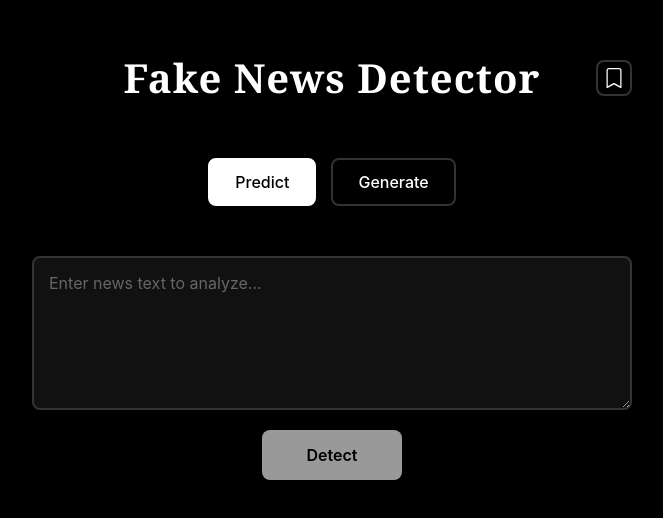
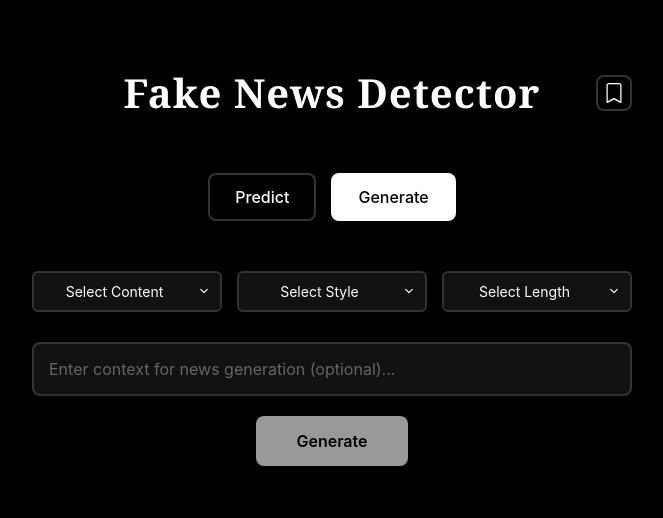
Before and after one commit to can-akgul/bert-api, a React (Vite) app in the folder frontend/: page / in a window 1280 px wide. Shown: the part 136-654 px from the top of the page, without its empty margins (308-971 px from the left). Built offline with nearby package versions, Linux system fonts and the light colour scheme.

Commit message:
Default açılış tercihi değiştirildi.

```diff
--- a/frontend/src/App.jsx
+++ b/frontend/src/App.jsx
@@ -3,24 +3,20 @@ import './App.css'
 import bookmarkIcon from './assets/bookmark.svg'
 
 function App() {
-  const [activeTab, setActiveTab] = useState('predict')
+  const [activeTab, setActiveTab] = useState('generate')
   const [newsText, setNewsText] = useState('')
+  const [generateText, setGenerateText] = useState('')
+  const [generatedNews, setGeneratedNews] = useState('')
   const [predictResult, setPredictResult] = useState('')
   const [bertResult, setBertResult] = useState('')
   const [geminiResult, setGeminiResult] = useState('')
   const [isBookmarked, setIsBookmarked] = useState(false)
   const [currentBookmarkId, setCurrentBookmarkId] = useState(null)
-  const [generateText, setGenerateText] = useState('')
-  const [generatedNews, setGeneratedNews] = useState('')
+  const [showBookmarks, setShowBookmarks] = useState(false)
   const [bookmarks, setBookmarks] = useState([])
-  const [showBookmarks, setShowBookmarks] = useState(false)
   const [toast, setToast] = useState('')
   const toastTimeoutRef = useRef(null)
-  const [filters, setFilters] = useState({
-    content: '',
-    style: '',
-    length: ''
-  })
+  const [filters, setFilters] = useState({content: '', style: '', length: ''})
 
   const contentOptions = [
     { value: '', label: 'Select Content' },
```
